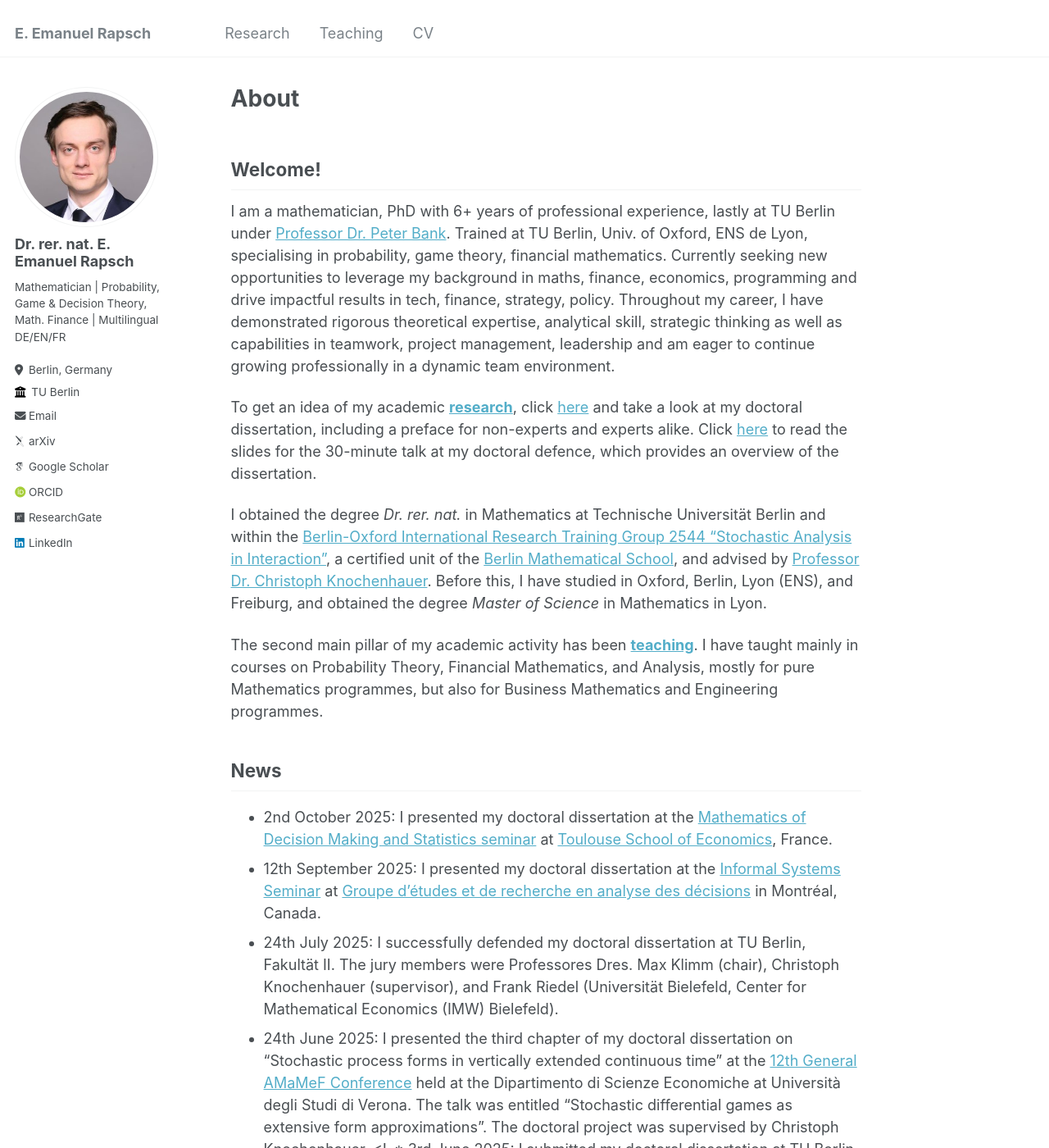
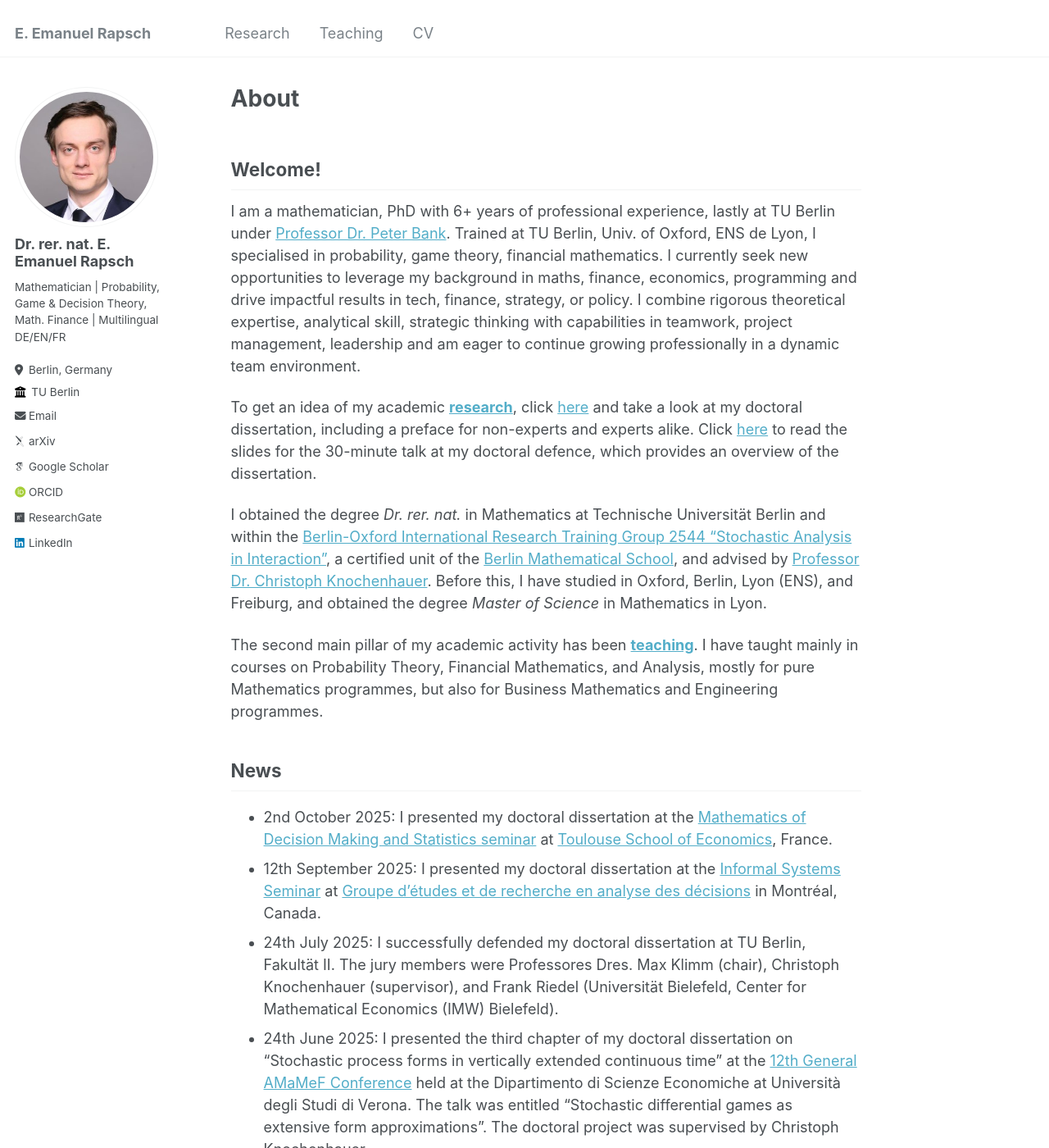
Before and after one commit to erapsch/erapsch.github.io, a Jekyll site: the page built from _pages/about.md, in a window 1280 px wide and 1400 px high. Shown: the whole window at 82% size. Built offline with Jekyll 4.4.1, drawn with Linux system fonts in a browser that asks for light colours; some web fonts are replaced; some of the changed text lies outside the part shown.

Commit message:
Refined wording in the About section for clarity and consistency

```diff
--- a/_pages/about.md
+++ b/_pages/about.md
@@ -9,7 +9,7 @@ redirect_from:
 
 ## Welcome!
 
-I am a mathematician, PhD with 6+ years of professional experience, lastly at TU Berlin under <a href="https://www3.math.tu-berlin.de/stoch/wp_bank/">Professor Dr. Peter Bank</a>. Trained at TU Berlin, Univ. of Oxford, ENS de Lyon, specialising in probability, game theory, financial mathematics. Currently seeking new opportunities to leverage my background in maths, finance, economics, programming and drive impactful results in tech, finance, strategy, policy. Throughout my career, I have demonstrated rigorous theoretical expertise, analytical skill, strategic thinking as well as capabilities in teamwork, project management, leadership and am eager to continue growing professionally in a dynamic team environment.
+I am a mathematician, PhD with 6+ years of professional experience, lastly at TU Berlin under <a href="https://www3.math.tu-berlin.de/stoch/wp_bank/">Professor Dr. Peter Bank</a>. Trained at TU Berlin, Univ. of Oxford, ENS de Lyon, I specialised in probability, game theory, financial mathematics. I currently seek new opportunities to leverage my background in maths, finance, economics, programming and drive impactful results in tech, finance, strategy, or policy. I combine rigorous theoretical expertise, analytical skill, strategic thinking with capabilities in teamwork, project management, leadership and am eager to continue growing professionally in a dynamic team environment.
 
 <!--I am a mathematician (PhD) trained in stochastic analysis and control, game and decision theory, financial mathematics, and environmental economics. I have gained professional experience in both research and teaching through my position in the Stochastics and Financial Mathematics group at Technische Universität (TU) Berlin, lastly under <a href="https://www3.math.tu-berlin.de/stoch/wp_bank/">Professor Dr. Peter Bank</a>. Backed by my academic experience at TU Berlin, University of Oxford, ENS de Lyon, and Uni Freiburg, I combine rigorous theoretical expertise with practical applications in finance, economics, and policy making.
 Experienced in team work, leadership, and management, I am interested in leveraging mathematics and game theory to understand and solve complex strategic problems and to support better decision making in economics, finance, and beyond.-->
@@ -27,5 +27,5 @@ The second main pillar of my academic activity has been <a href="/teaching">**te
 * 12th September 2025: I presented my doctoral dissertation at the <a href="https://www.gerad.ca/en/events/2352">Informal Systems Seminar</a> at <a href="https://www.gerad.ca/fr">Groupe d'études et de recherche en analyse des décisions</a> in Montréal, Canada.
 * 24th July 2025: I successfully defended my doctoral dissertation at TU Berlin, Fakultät II. The jury members were Professores Dres. Max Klimm (chair), Christoph Knochenhauer (supervisor), and Frank Riedel (Universität Bielefeld, Center for Mathematical Economics (IMW) Bielefeld).
 * 24th June 2025: I presented the third chapter of my doctoral dissertation on "Stochastic process forms in vertically extended continuous time" at the <a href="https://sites.google.com/view/amamef2025/home">12th General AMaMeF Conference</a> held at the Dipartimento di Scienze Economiche at Università degli Studi di Verona. The talk was entitled "Stochastic differential games as extensive form approximations". The doctoral project was supervised by Christoph Knochenhauer.
-<!--* 3rd June 2025: I submitted my doctoral dissertation at TU Berlin, Fakultät II, entitled "On the Foundations of Dynamic Games and Probability: Decision Making in Stochastic Extensive Form".
-* 16th May 2025: I presented my work at the <a href="https://www.uni-bielefeld.de/forschung/profil/fokusbereiche/quamu/index.xml">Quantifying and Managing Uncertainty</a> Research Seminar at the <a href="https://www.uni-bielefeld.de/zwe/imw/">Center for Mathematical Economics (Institut für Mathematische Wirtschaftsforschung IMW)</a>, Bielefeld.-->
+<!-- 3rd June 2025: I submitted my doctoral dissertation at TU Berlin, Fakultät II, entitled "On the Foundations of Dynamic Games and Probability: Decision Making in Stochastic Extensive Form".-->
+* 16th May 2025: I presented my work at the <a href="https://www.uni-bielefeld.de/forschung/profil/fokusbereiche/quamu/index.xml">Quantifying and Managing Uncertainty</a> Research Seminar at the <a href="https://www.uni-bielefeld.de/zwe/imw/">Center for Mathematical Economics (Institut für Mathematische Wirtschaftsforschung IMW)</a>, Bielefeld.
```
